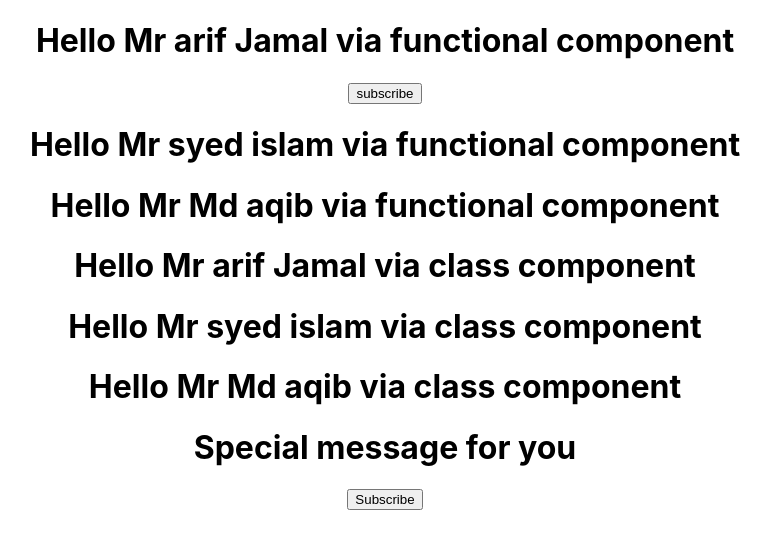
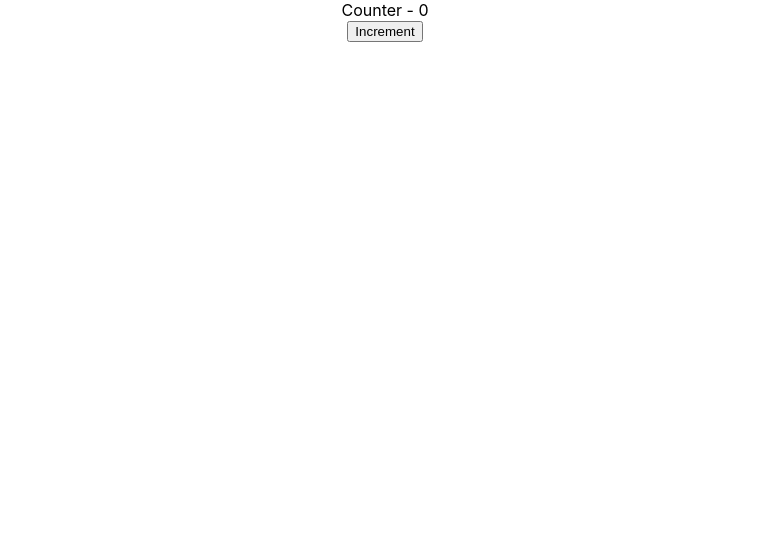
Before and after one commit to syedateebulislam/hello-world, a React (Create React App) app: page / in a window 1280 px wide. Shown: the top 548 px of the page, without its empty margins (255-1026 px from the left). Built offline with nearby package versions, Linux system fonts and the light colour scheme.

Commit message:
setState Method Do's & Don'ts

```diff
--- a/src/App.js
+++ b/src/App.js
@@ -1,9 +1,10 @@
 import logo from './logo.svg';
 import './App.css';
-import Greet from './Components/Greet';
-import Welcome from './Components/Welcome';
-import Hello from './Components/Hello';
+import Greet from './Components/Greet'
+import Welcome from './Components/Welcome'
+import Hello from './Components/Hello'
 import Message from './Components/Message'
+import Counter from './Components/Counter'
 
 
 
@@ -11,7 +12,8 @@ function App() {
   return (
     <div className="App">
 
-      <Greet name="arif" surname="Jamal">
+      <Counter/>
+      {/*<Greet name="arif" surname="Jamal">
       <button>subscribe</button>
       </Greet>
       <Greet name="syed" surname="islam"></Greet>
@@ -19,9 +21,9 @@ function App() {
 
       <Welcome name="arif" surname="Jamal"></Welcome>
       <Welcome name="syed" surname="islam"></Welcome>
-      <Welcome name="Md" surname="aqib"></Welcome>
+      <Welcome name="Md" surname="aqib"></Welcome>*/}
 
-      <Message></Message>
+      {/*<Message></Message>*/}
 
       {/*<Hello/>*/}
 
--- /dev/null
+++ b/src/Components/Counter.js
@@ -0,0 +1,55 @@
+import React, { Component } from 'react'
+
+export class Counter extends Component {
+
+    constructor(props) {
+        super(props)
+
+        this.state = {
+             count : 0
+        }
+    }
+
+    increment(){
+        // // Lesson 1- Always make use of setState and never modify the state directly.
+        // //this.state = this.state +1
+        // this.setState(
+        // {
+        //     count: this.state.count + 1
+        // },
+        // () => {
+        //     /* Lesson 2 - If any code need to be called after the setState method,
+        //      Place that code in the call back function which is the second
+        //     argument to the setState method.*/
+        //     console.log('callback value',this.state.count)
+        // }
+        // )=
+        // console.log(this.state.count)
+
+        /*When state need to be updated based on previous state value,
+        pass in a function as an argument instead of the regular object*/
+        this.setState((prevState,props) => ({
+            count: prevState.count + 1
+        }))
+        console.log(this.state.count)
+    }
+
+    incrementFive(){
+        this.increment();
+        this.increment();
+        this.increment();
+        this.increment();
+        this.increment();
+    }
+
+    render() {
+        return (
+            <div>
+            <div>Counter - {this.state.count}</div>
+            <button onClick={() =>this.incrementFive()}>Increment</button>
+            </div>
+        )
+    }
+}
+
+export default Counter
```
